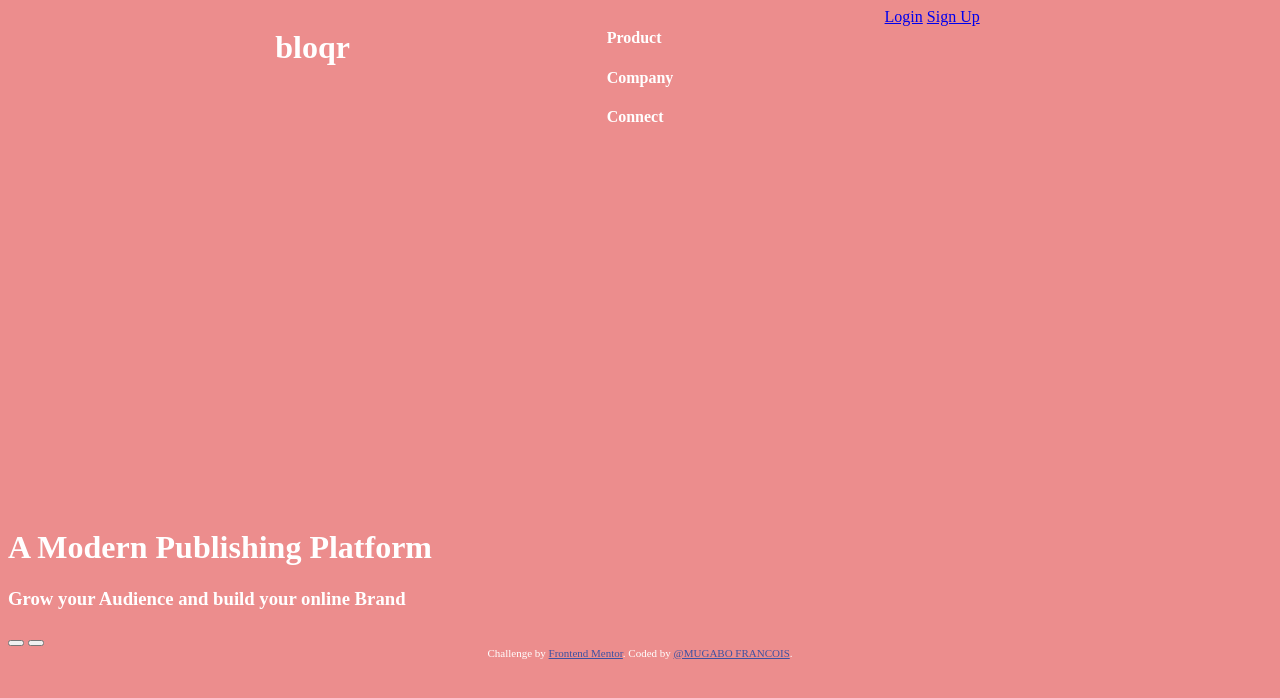
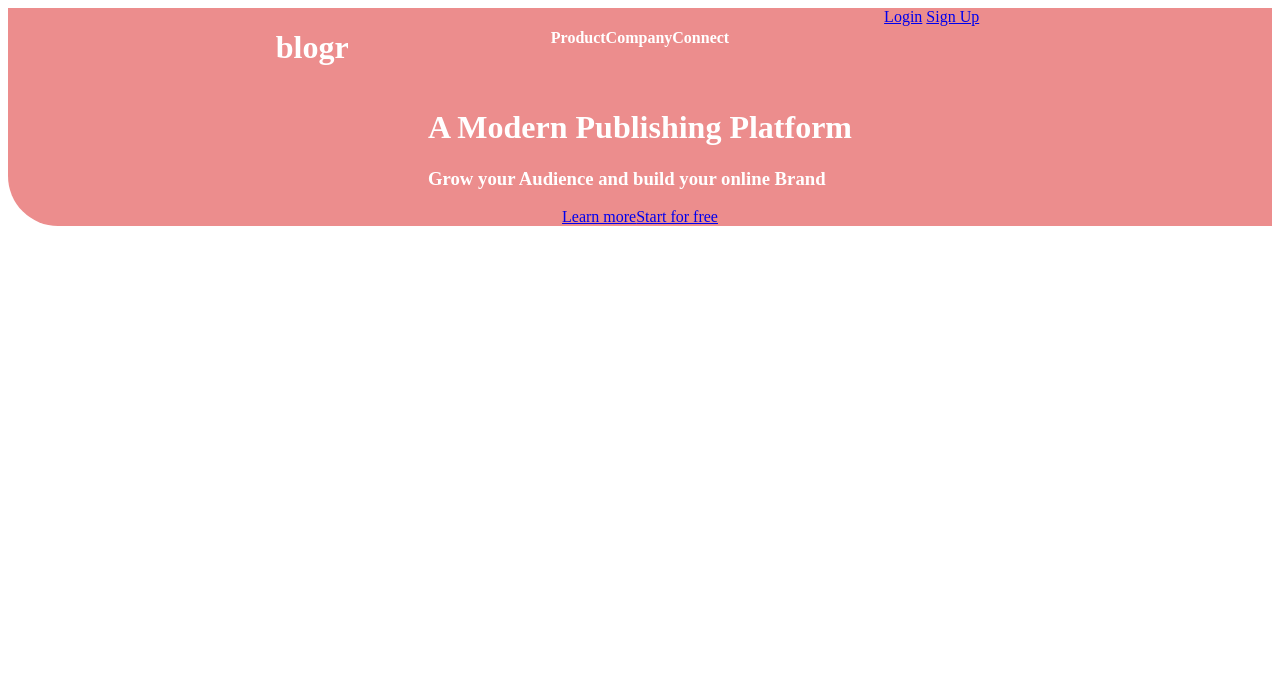
Before and after one commit to mugabof/blogr-assignment, a plain HTML site: page index.html in a window 1280 px wide. Drawn offline with Linux system fonts and the light colour scheme.

Commit message:
last correction

```diff
--- a/index.html
+++ b/index.html
@@ -20,7 +20,7 @@
     <!--img src="./images/bg-pattern-intro.svg" alt="image"-->
     <div class="top-nav" >
       <div class="blogr">
-        <h1>bloqr</h1>
+        <h1>blogr</h1>
       </div>
       <div class="container">
         <h4>Product</h4>
@@ -32,27 +32,20 @@
         <a href="#" class="link2">Sign Up</a>
       </div>
     </div>
-  </div>
-  </body>
-  <div class="medium-div">
-    <div>
-     <h1>A Modern Publishing Platform </h1>
+    <div class="medium-div">
+      <div>
+       <h1>A Modern Publishing Platform </h1>
+       <h3>Grow your Audience and build your online Brand</h3>
+      </div>
     </div>
-    <div>
-<h3>Grow your Audience and build your online Brand</h3>
-<div class="buttons">
-  <button></button>
-  <button></button>
-</div>
+    <div class="btn-mine">
+      <a class="buttons" href="#">Learn more</a>
+      <a class="buttons" href="#"> Start for free</a>
     </div>
   </div>
 
-<footer class="last1">
-  <div class="attribution">
-    Challenge by <a href="https://www.frontendmentor.io?ref=challenge" target="_blank">Frontend Mentor</a>.
-    Coded by <a href="#">@MUGABO FRANCOIS</a>.
-  </div>
-</footer>
+
+
 
 </body>
 </html>
--- a/style.css
+++ b/style.css
@@ -1,25 +1,21 @@
 body{
-    background-color: rgb(236 141 141);
+    background-color: white;
     color: white;
 }
 .top-div{
 
-    height:500px;
-
-
-
+   background-color:rgb(236 141 141);
+   border-radius: 0px 0px 0px 50px;
 }
 .top-nav{
     display: flex;
     justify-content:space-around;
 }
-.bloqr{
- width:25px;
-   }
+
 .container{
- display:block;
+ display:flex;
  position:absolute;
-justify-content: space-around;
+ justify-content:space-around;
    }
 .links{
 margin-right: 30px;
@@ -29,6 +25,12 @@ margin-right:25px;
 .last1{
     margin-bottom:10px ;
 }
-a{
+.medium-div{
+    display: flex;
+    justify-content: center;
 
 }
+.btn-mine{
+    display: flex;
+    justify-content: center;
+}
```
